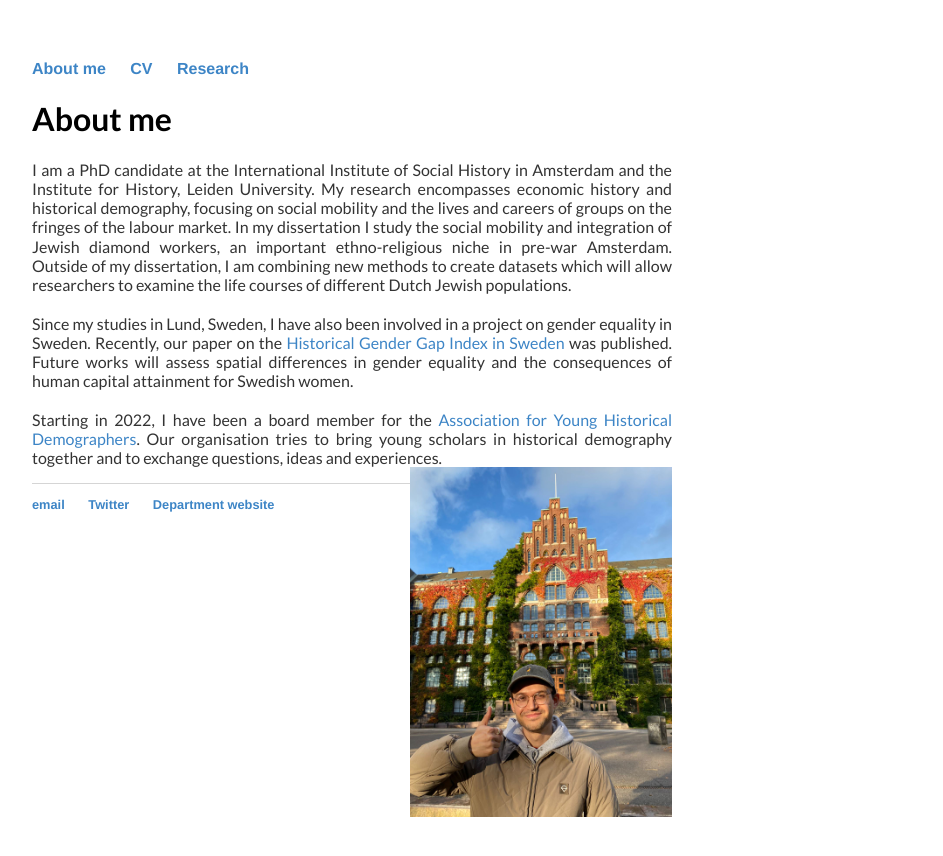
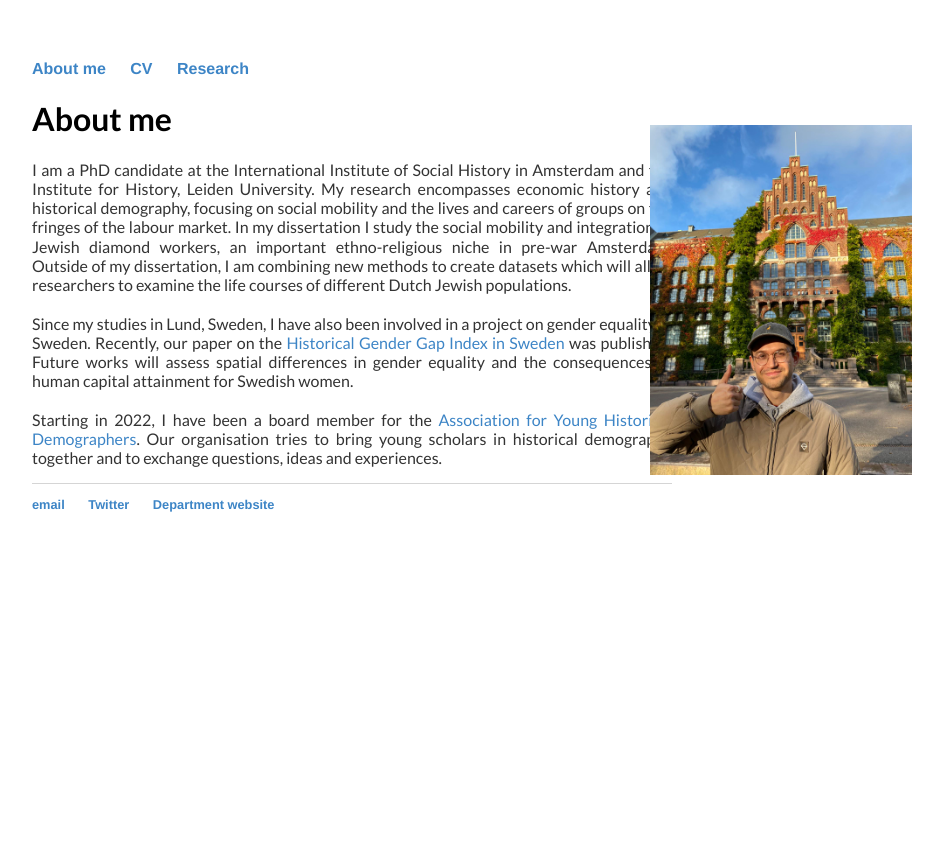
Before and after one commit to kok-joris/kok-joris.github.io, a Jekyll site: the page built from index.html, in a window 1280 px wide. Shown: the top 856 px of the page, without its empty margins (288-1231 px from the left). Built offline with Jekyll 4.4.1, drawn with Linux system fonts in a browser that asks for light colours; Markdown is read by kramdown in place of the engine named in the settings.

Commit message:
Update index.html

```diff
--- a/index.html
+++ b/index.html
@@ -27,8 +27,14 @@ title: Joris Kok
 		Starting in 2022, I have been a board member for the <a href="http://www.younghistoricaldemographers.com/" target="_blank">Association for Young Historical Demographers</a>.
 		Our organisation tries to bring young scholars in historical demography together and to exchange questions, ideas and experiences.
 
-		    	     <img src="https://kok-joris.github.io/images/IMG-20231022-WA0002.jpg" style="float:inline-end" height="350" />
+
 	</p>
 
+	<img src="https://kok-joris.github.io/images/IMG-20231022-WA0002.jpg"
+			style="position:absolute; top:125px; right:80px;
+			float="right";
+			align="right";
+			class="inline"
+			height=350>
 
 </div><!-- /.blurb -->
```
